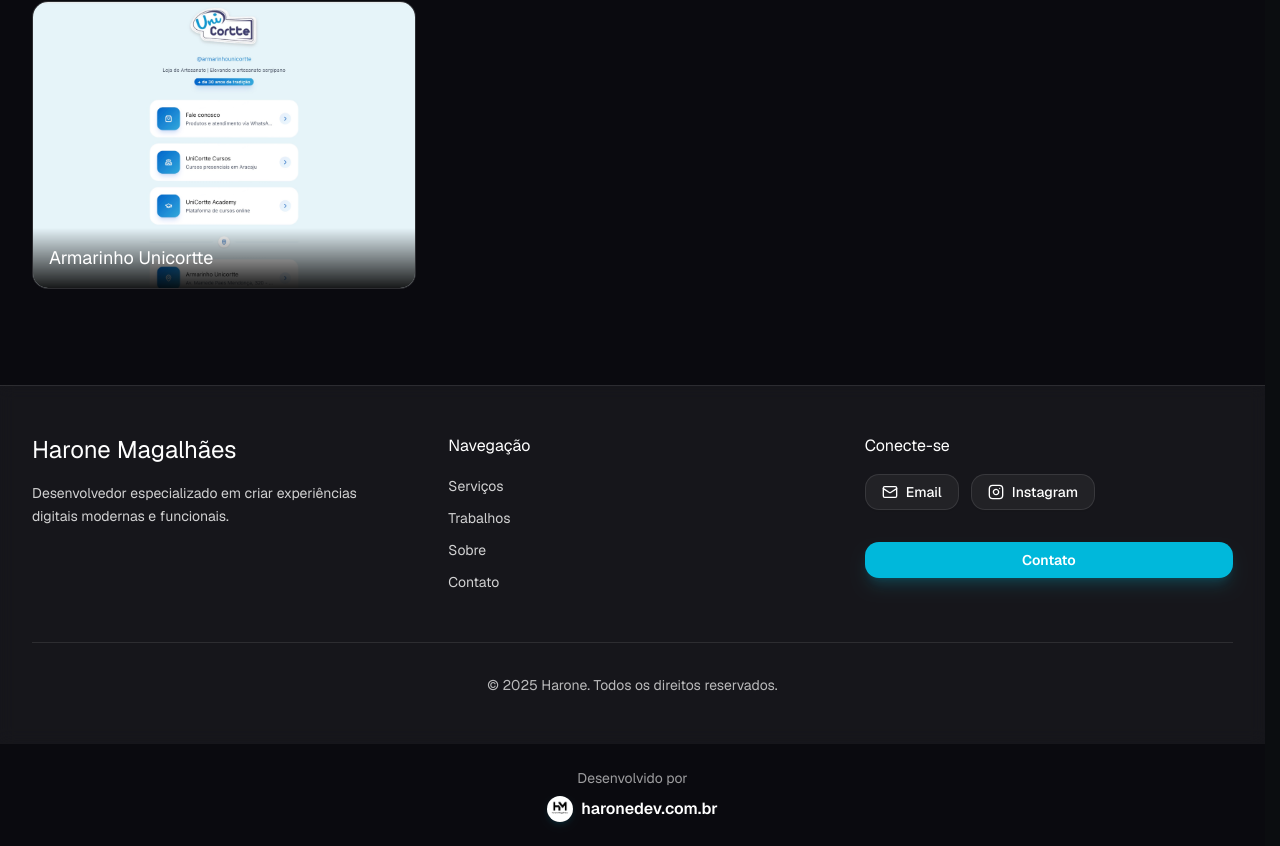
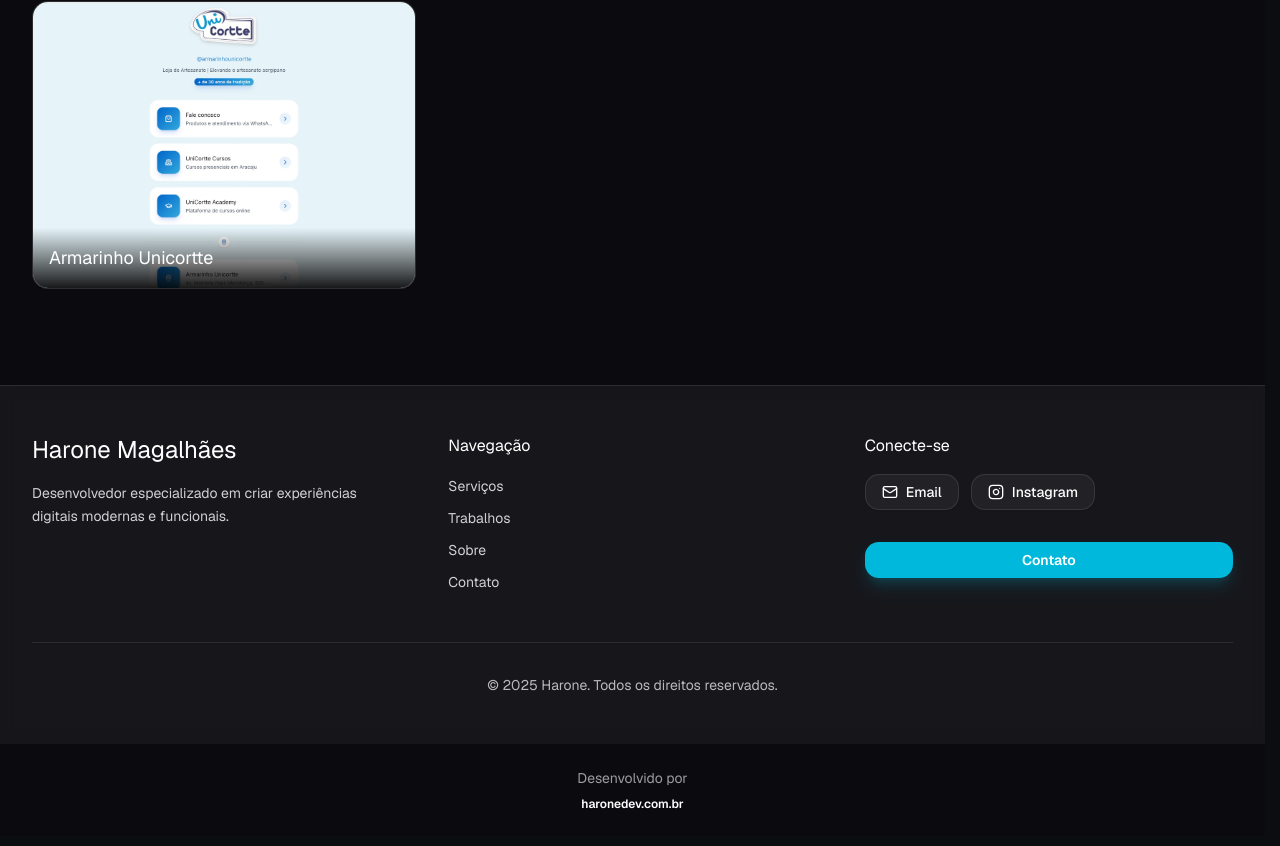
Before and after one commit to haronemagalhaes/devharonemagalhaes, a Next.js app: page / in a window 1280 px wide. Shown: the part 2410-3256 px from the top of the page. Built offline with nearby package versions, Linux system fonts and the light colour scheme.

Commit message:
atualizacao na logo

```diff
--- a/src/app/page.tsx
+++ b/src/app/page.tsx
@@ -25,16 +25,11 @@ export default function Home() {
       <div className="w-full border-t border-white/5 bg-[#0a0a0f] py-6 text-center">
         <p className="text-white/60 text-sm mb-2">Desenvolvido por</p>
         <div className="flex items-center justify-center gap-2">
-          <Image
-            src={Logo}
-            alt="Logo Harone Magalhães"
-            width={26}
-            height={26}
-            className="rounded-full object-contain shadow-md shadow-cyan-500/10"
-          />
-          <span className="font-semibold text-white hover:text-cyan-400 transition-colors duration-200">
-            haronedev.com.br
-          </span>
+
+       <span className="font-semibold text-white text-xs hover:text-cyan-400 transition-colors duration-200">
+        haronedev.com.br
+       </span>
+
         </div>
       </div>
     </div>
```
